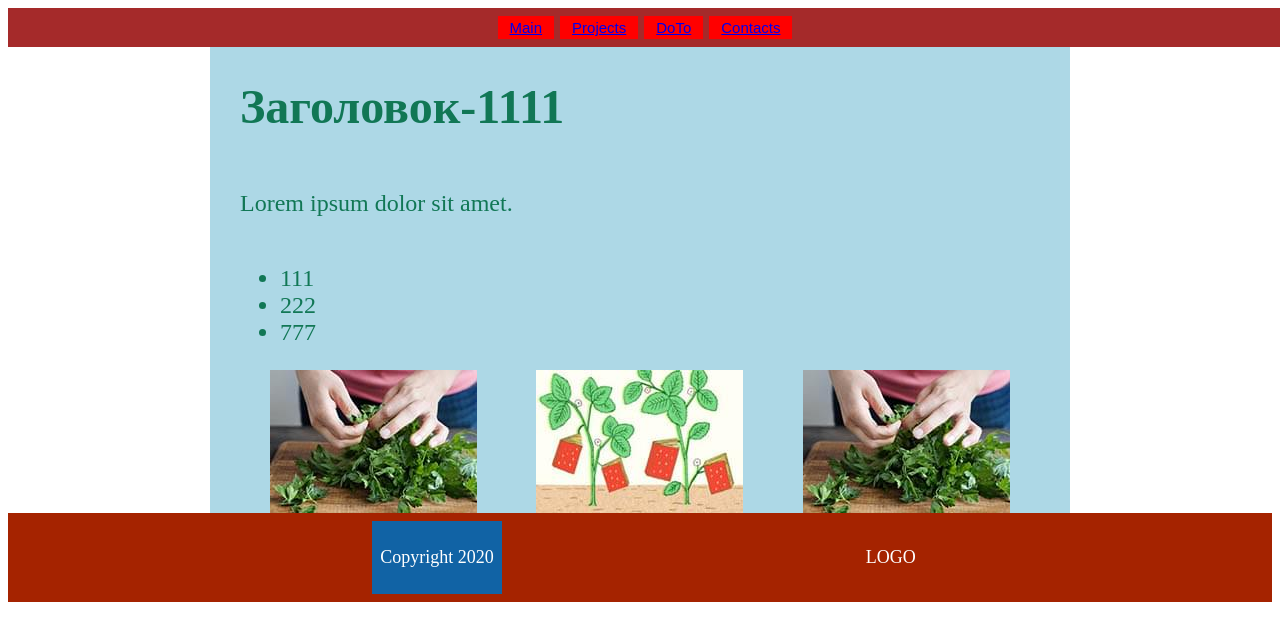
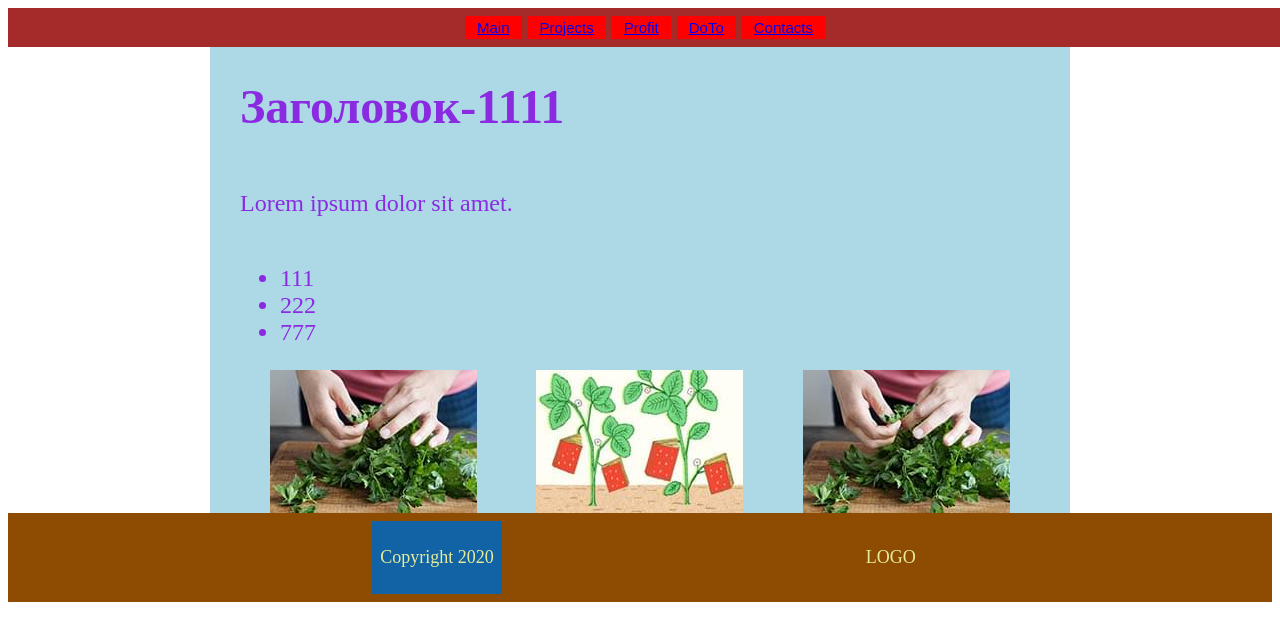
Before and after one commit to SergSmith64/gulp-scss-starter, a website: page app/index.html in a window 1280 px wide. Drawn offline with Linux system fonts and the light colour scheme.

Commit message:
feat: css replaced by scss

```diff
--- a/app/css/app.min.css
+++ b/app/css/app.min.css
@@ -1,11 +1,16 @@
 body {
   font-size: 24px;
   font-family: serif;
-  color: #175;
+  color: #8a2be2;
+  -webkit-box-sizing: border-box;
   box-sizing: border-box
 }
 .navbar {
+  display: -webkit-box;
+  display: -ms-flexbox;
   display: flex;
+  -webkit-box-pack: center;
+  -ms-flex-pack: center;
   justify-content: center;
   padding: 5px;
   width: 100%;
@@ -24,7 +29,12 @@ body {
   color: #fff
 }
 .wrapper {
+  display: -webkit-box;
+  display: -ms-flexbox;
   display: flex;
+  -webkit-box-orient: vertical;
+  -webkit-box-direction: normal;
+  -ms-flex-direction: column;
   flex-direction: column;
   background-color: #add8e6;
   padding-left: 30px;
@@ -33,14 +43,23 @@ body {
   width: 800px
 }
 .wrap-img {
+  display: -webkit-box;
+  display: -ms-flexbox;
   display: flex;
+  -ms-flex-pack: distribute;
   justify-content: space-around
 }
 .footer {
+  display: -webkit-box;
+  display: -ms-flexbox;
   display: flex;
+  -webkit-box-pack: space-evenly;
+  -ms-flex-pack: space-evenly;
   justify-content: space-evenly;
+  -webkit-box-align: center;
+  -ms-flex-align: center;
   align-items: center;
-  background-color: #a52300
+  background-color: #8d4c02
 }
 .footer__menu {
   padding: 8px;
@@ -48,7 +67,7 @@ body {
   background-color: #1163a5
 }
 .footer p {
-  color: #fff;
+  color: #e7ec9a;
   font-size: 18px;
   text-align: center
 }
--- a/app/index.html
+++ b/app/index.html
@@ -13,6 +13,7 @@
   <header class="navbar">
     <a href="#">Main</a>
     <a href="#">Projects</a>
+    <a href="#">Profit</a>
     <a href="#">DoTo</a>
     <a href="#">Contacts</a>
   </header>
--- /dev/null
+++ b/app/index.scss
@@ -0,0 +1,4 @@
+@import "scss/base";
+@import "scss/header";
+@import "scss/main";
+@import "scss/footer";
--- a/app/css/base.css
+++ b/app/scss/base.scss
@@ -1,6 +1,6 @@
 body {
     font-size: 24px;
     font-family: serif;
-    color: #117755;
+    color: blueviolet;
     box-sizing: border-box;
 }
--- a/app/css/footer.css
+++ b/app/scss/footer.scss
@@ -2,7 +2,7 @@
     display: flex;
     justify-content: space-evenly;
     align-items: center;
-    background-color: #a52300;
+    background-color: #8d4c02;
 }
 .footer__menu {
     padding: 8px;
@@ -10,7 +10,7 @@
     background-color: #1163a5;
 }
 .footer p {
-    color: #ffffff;
+    color: #e7ec9a;
     font-size: 18px;
     text-align: center;
 }
--- a/package.json
+++ b/package.json
@@ -32,6 +32,7 @@
     "gulp-newer": "^1.4.0",
     "gulp-rename": "^2.0.0",
     "gulp-sass": "^4.1.0",
+    "gulp-scss": "^1.4.0",
     "gulp-sourcemaps": "^2.6.5",
     "gulp-uglify-es": "^2.0.0"
   }
```
Also changed, not shown: gulpfile.js (+6 -4 lines), app/index.css (deleted), app/scss/header.scss (line endings or trailing spaces), app/scss/main.scss (line endings or trailing spaces).
